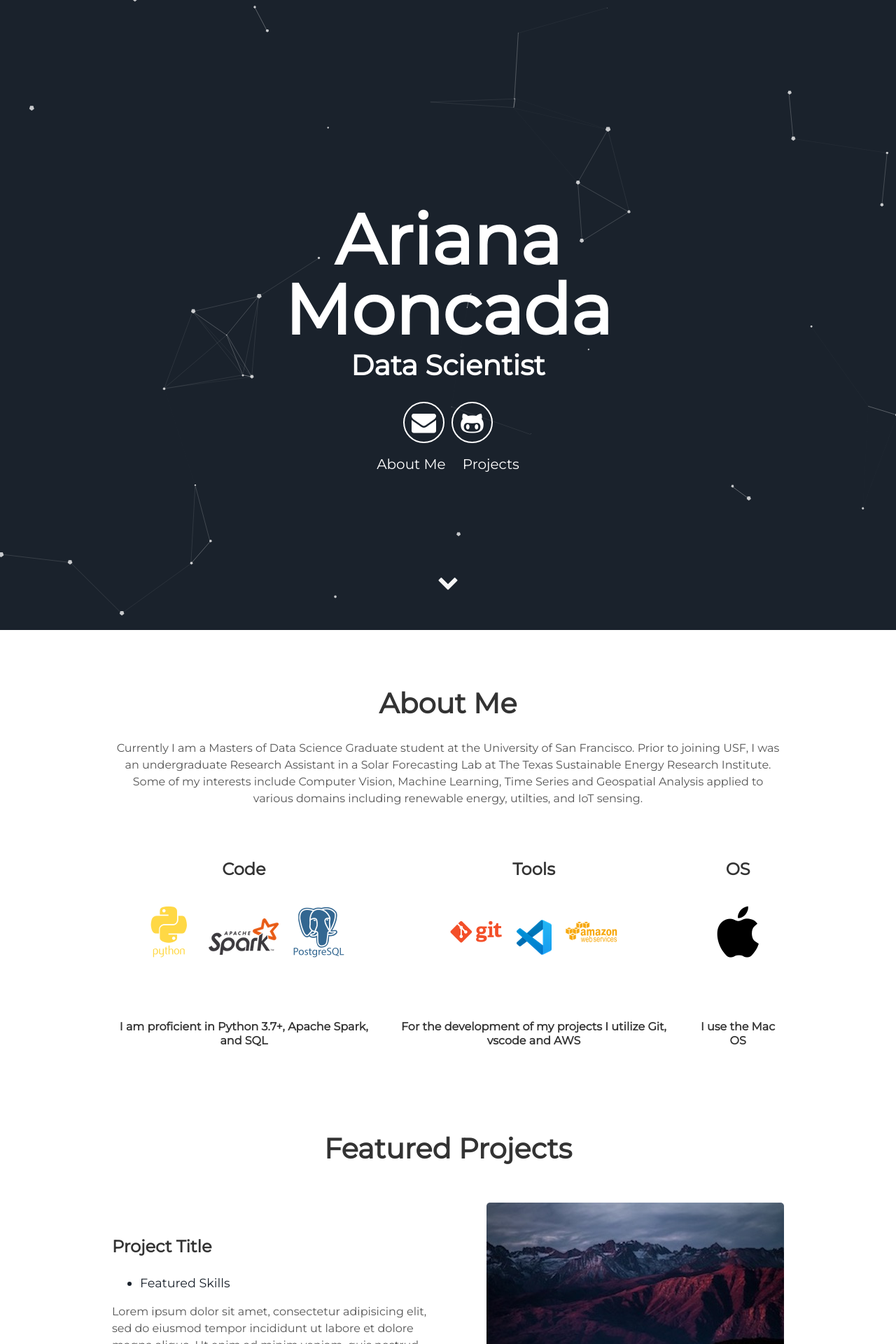
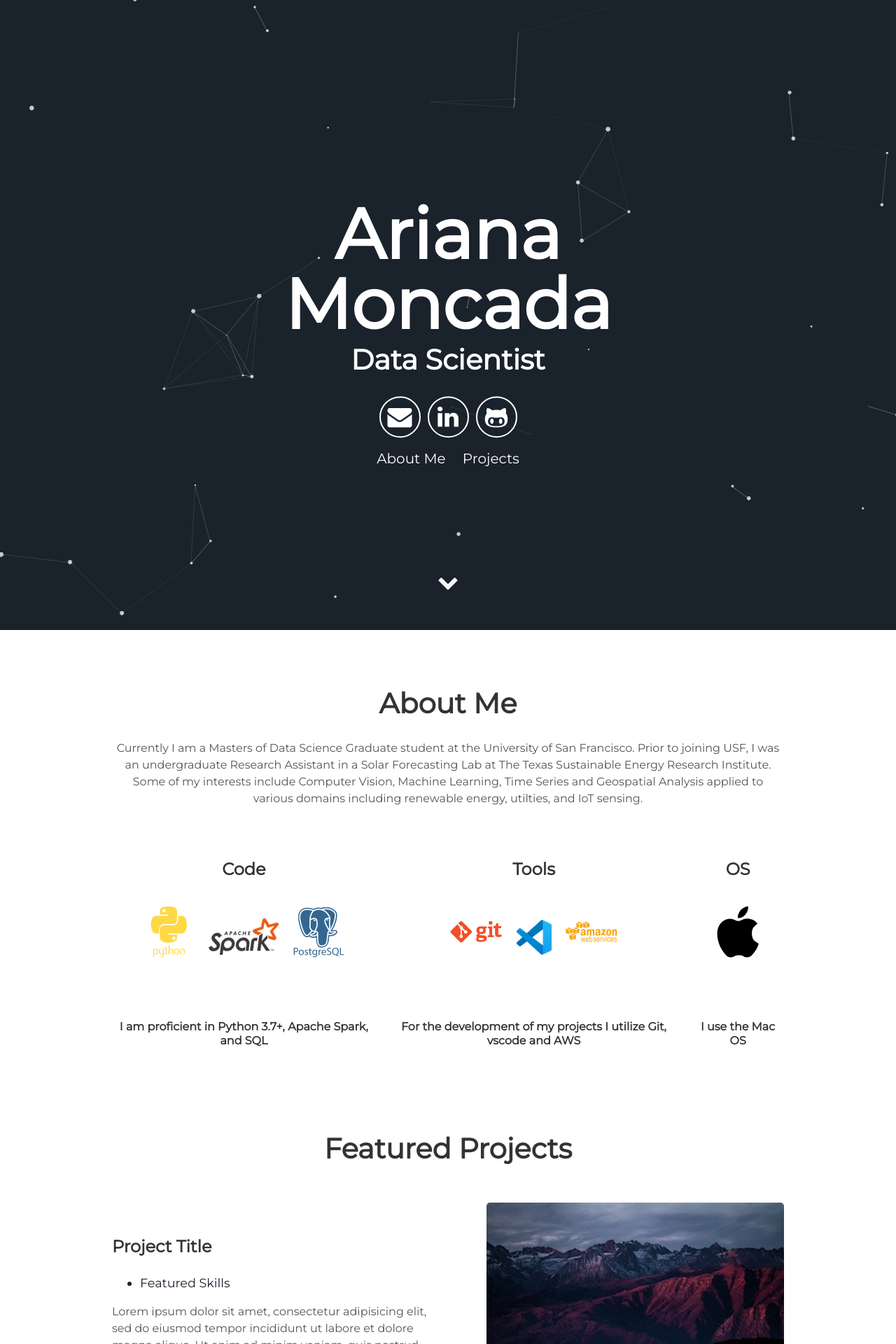
Before and after one commit to arianamoncada/arianamoncada.github.io, a Jekyll site: the page built from index.html, in a window 1280 px wide. Shown: the top 1920 px of the page at 70% size. Built offline with Jekyll 4.4.1, drawn with Linux system fonts in a browser that asks for light colours.

Commit message:
Add linkedin to header

```diff
--- a/_includes/header.html
+++ b/_includes/header.html
@@ -1,13 +1,13 @@
 <div id="particles-js">
   <div class="header">
-      <h1>
+      <h2>
         <span class="site-title">{{site.username}}</span>
         <span class="site-description">{{site.user_title}}</span>
-      </h1>
+      </h2>
       <div class="header-icons">
         <a aria-label="Send email" href="#"><i class="icon fa fa-envelope"></i></a>
-        <!-- <a aria-label="My Twitter" target="_blank" href="#"><i class="icon fa fa-twitter" aria-hidden="true"></i></a> -->
-        <a aria-label="My Github" target="_blank" href="#"><i class="icon fa fa-github-alt" aria-hidden="true"></i></a>
+        <a aria-label="My Linkedin" target="_blank" href="https://www.linkedin.com/in/ariana-moncada"><i class="icon fa fa-linkedin" aria-hidden="true"></i></a>
+        <a aria-label="My Github" target="_blank" href="https://github.com/arianamoncada"><i class="icon fa fa-github-alt" aria-hidden="true"></i></a>
       </div>
       <div class="header-links">
         <a class="link" href="#about" data-scroll>About Me</a>
```
